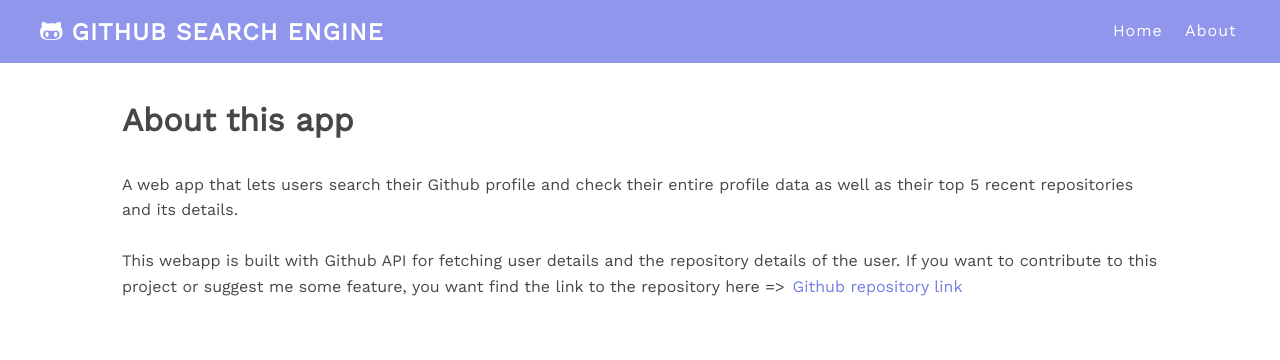
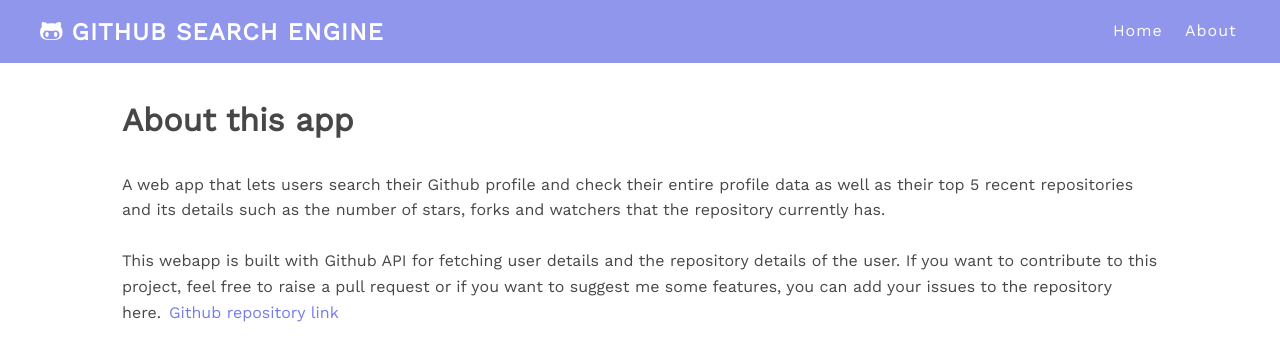
Before and after one commit to skcshubham/Github-Search, a React (Create React App) app: page /about in a window 1280 px wide. Shown: the top 360 px of the page. Built offline with nearby package versions, Linux system fonts and the light colour scheme; no server answers.

Commit message:
fixed a typo

```diff
--- a/src/components/About/About.js
+++ b/src/components/About/About.js
@@ -8,14 +8,15 @@
 			<p>
 				A web app that lets users search their Github profile and check their
 				entire profile data as well as their top 5 recent repositories and its
-				details.
+				details such as the number of stars, forks and watchers that the
+				repository currently has.
 			</p>
 			<br />
 			<p>
 				This webapp is built with Github API for fetching user details and the
 				repository details of the user. If you want to contribute to this
-				project or suggest me some feature, you want find the link to the
-				repository here =>
+				project, feel free to raise a pull request or if you want to suggest me
+				some features, you can add your issues to the repository here.
 				<a
 					href="https://github.com/skcshubham/Github-Search"
 					target="_blank"
```
